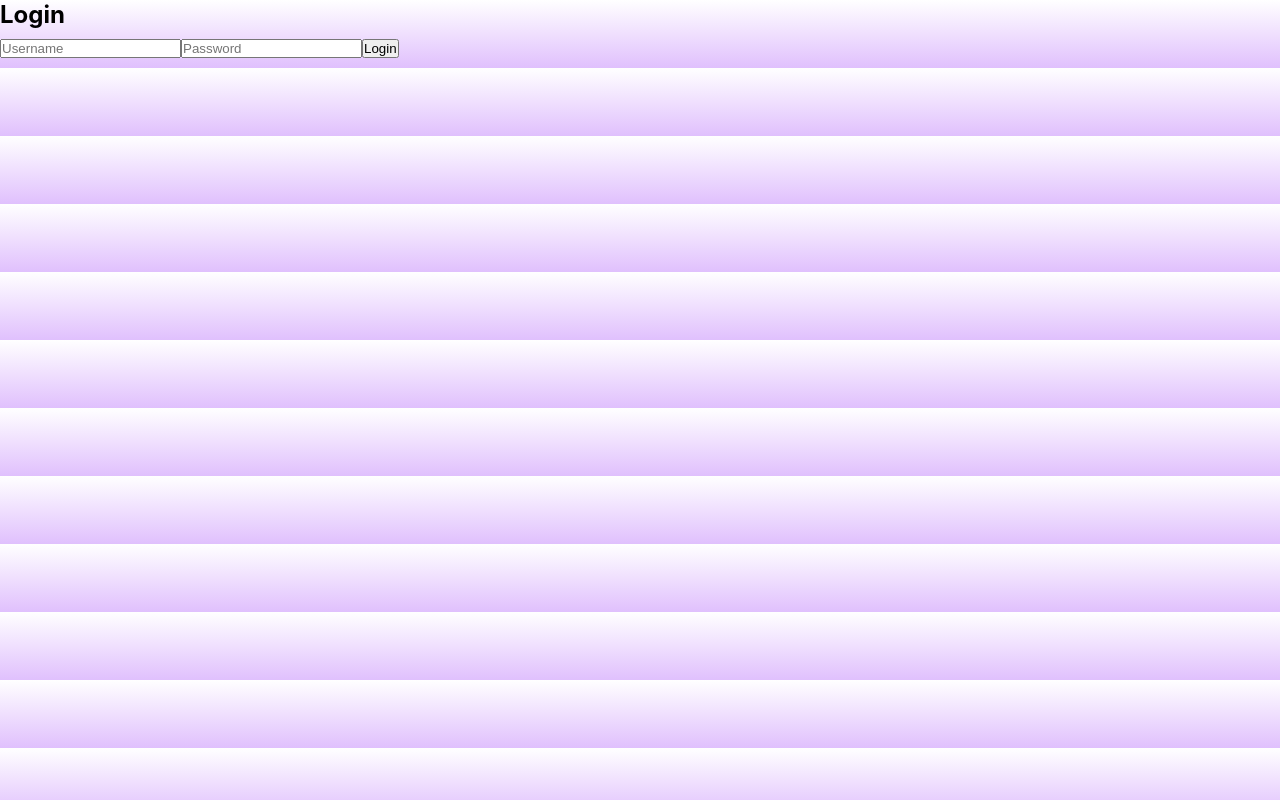
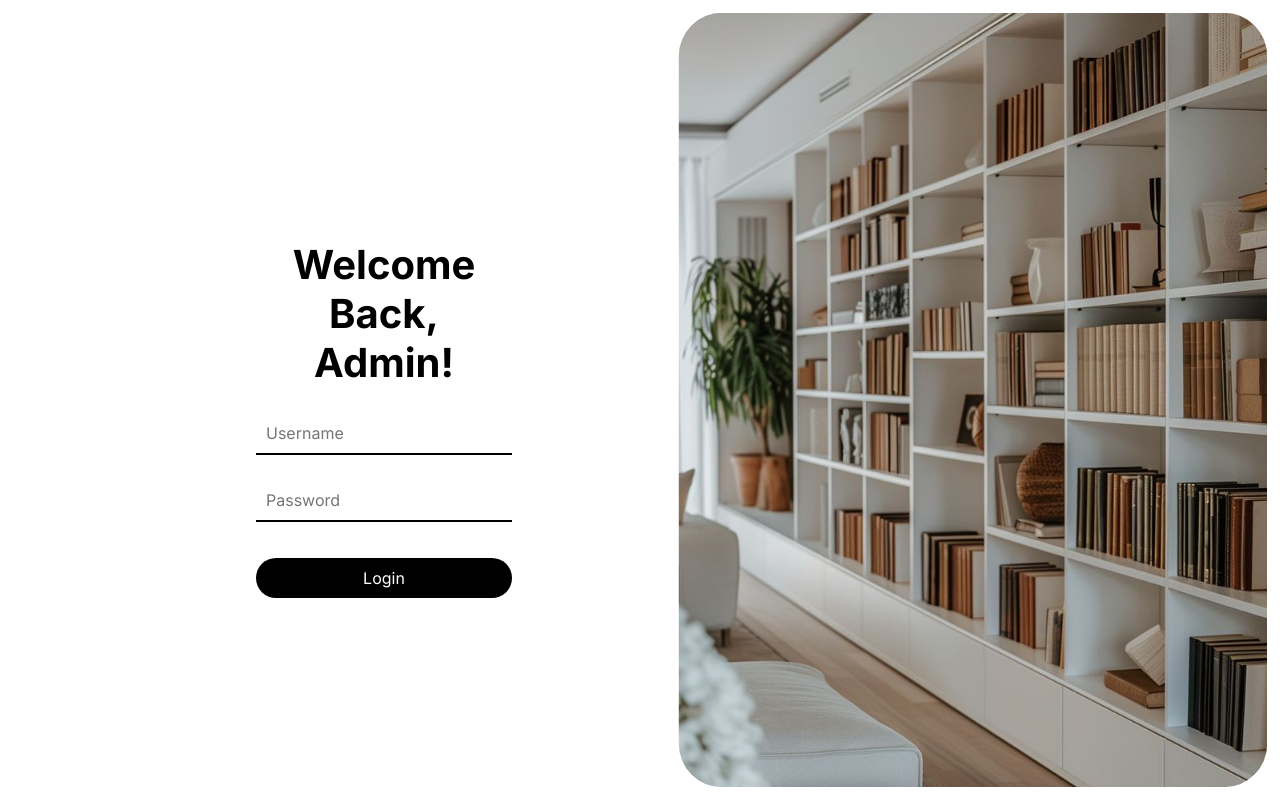
Before and after one commit to angelikamaglinte/BookManagementApp, a React (Create React App) app in the folder book-management-app/: page /login in a window 1280 px wide. Before the commit this address had no page. Built offline with nearby package versions, Linux system fonts and the light colour scheme.

Commit message:
Styled Login Page

```diff
--- a/book-management-app/src/components/LandingPage/LandingPage.css
+++ b/book-management-app/src/components/LandingPage/LandingPage.css
@@ -1 +1,3 @@
-/* hello */
+.landingPageContainer, html {
+    background-color: aqua;
+}
--- a/book-management-app/src/components/LandingPage/LandingPage.js
+++ b/book-management-app/src/components/LandingPage/LandingPage.js
@@ -4,11 +4,13 @@ import { NavLink } from 'react-router-dom'
 
 const LandingPage = () => {
     return (
-        <div>
-            <h1>Landing Page</h1>
-            <NavLink to="/login">Login</NavLink>
-            <NavLink to="/login">Get Started</NavLink>
-        </div>
+
+                <div className='landingPageContainer'>
+                    <h1>Landing Page</h1>
+                    <NavLink to="/login">Login</NavLink>
+                    <NavLink to="/login">Get Started</NavLink>
+                </div>
+
     )
 }
 
--- /dev/null
+++ b/book-management-app/src/components/Login/Login.css
@@ -0,0 +1,78 @@
+@import url('https://fonts.googleapis.com/css2?family=Inter:wght@400;500;600&display=swap');
+* {
+  font-family: 'Inter', sans-serif;
+}
+div, html{
+    background-color: white;
+}
+
+#login_page_image{
+    border-radius: 7vh;
+    padding: 1%;
+    width: 48vw;
+    height: 100vh;
+    position: relative;
+    float: right;
+    object-fit: cover;
+
+}
+
+#loginWelcomeMessage{
+  position: relative;
+  text-align: center;
+  font-size:40px ;
+  width: 100%;
+  margin-bottom: 10%;
+}
+
+form{
+    position: relative;
+    top:30vh;
+    left: 20%;
+    width: 20%;
+}
+
+form input[type="text"],
+form input[type="password"] {
+  width: 100%;
+  padding: 10px 0;
+  border: none;
+  border-bottom: 2px solid black;
+  background-color: transparent;
+  font-size: 16px;
+  outline: none;
+  margin-bottom: 10%;
+}
+
+form button[type="submit"] {
+
+    width: 100%;
+    padding: 10px;
+    background-color: black;
+    color: white;
+    border: none;
+    border-radius: 25px;
+    font-size: 16px;
+    cursor: pointer;
+    text-align: center;
+
+  }
+
+  form input[type="text"]::placeholder,
+  form input[type="password"]::placeholder {
+    padding-left: 10px;
+    color: #757575;
+  }
+
+  form button[type="submit"]:hover {
+    background-color: lightgray;
+    color: black;
+  }
+
+  #errorMessage{
+    color: red;
+    width: 100%;
+    position: relative;
+    text-align: center;
+    margin-bottom: 8%;
+  }
--- a/book-management-app/src/components/Login/Login.js
+++ b/book-management-app/src/components/Login/Login.js
@@ -1,6 +1,8 @@
 import React, { useState } from 'react';
 import { useNavigate } from 'react-router-dom';
 import axios from '../../axiosConfig';
+import './Login.css';
+import login_page_image from '../../assets/login_Page_Image.jpg'
 
 const Login = ({ setIsAdminLoggedIn }) => {
     const [username, setUsername] = useState('');
@@ -31,8 +33,10 @@ const Login = ({ setIsAdminLoggedIn }) => {
 
     return (
         <div>
-            <h2>Login</h2>
+            <img src={login_page_image} alt='' id='login_page_image'></img>
+
             <form onSubmit={handleSubmit}>
+            <h2 id='loginWelcomeMessage'>Welcome Back, Admin!</h2>
                 <input
                     type="text"
                     placeholder="Username"
@@ -47,9 +51,11 @@ const Login = ({ setIsAdminLoggedIn }) => {
                     onChange={(e) => setPassword(e.target.value)}
                     required
                 />
+                {error && <p id='errorMessage'>{error}</p>}
                 <button type="submit">Login</button>
+
             </form>
-            {error && <p>{error}</p>}
+
         </div>
     );
 };
```
Also changed, not shown: book-management-app/src/assets/login_Page_Image.jpg (added).
